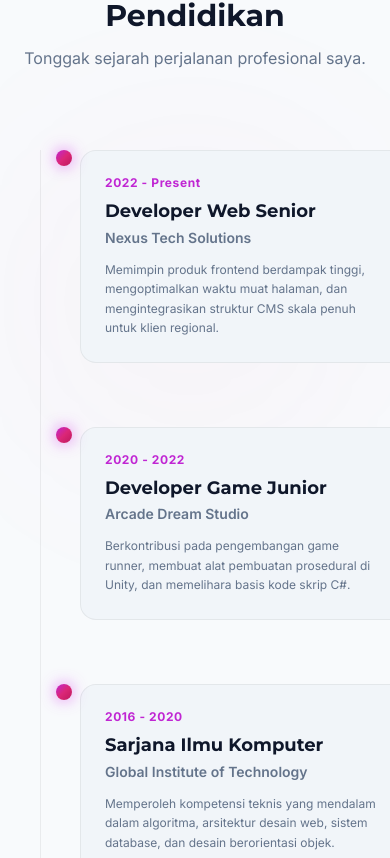
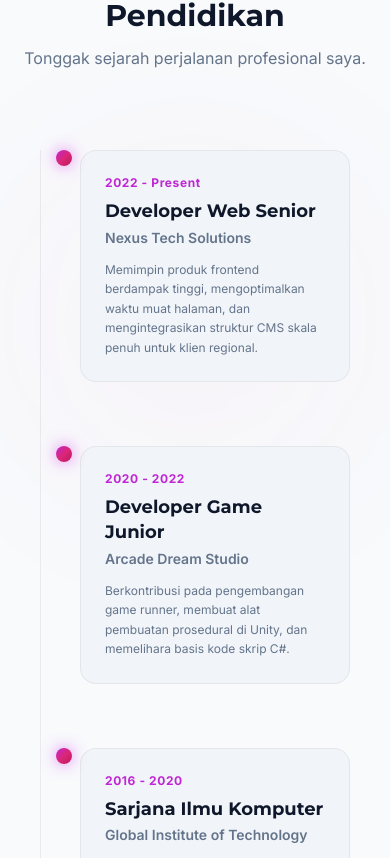
Before and after one commit to nailaazkia/webPortofolio, a React (Vite) app: page / in a window 390 px wide. Shown: the part 5286-6144 px from the top of the page. Built offline with nearby package versions, Linux system fonts and the light colour scheme; no server answers.

Commit message:
design: fix mobile layout cutoff of timeline cards

```diff
--- a/src/components/Experience.tsx
+++ b/src/components/Experience.tsx
@@ -34,7 +34,7 @@ export default function Experience({ experiences, lang }: ExperienceProps) {
         </div>
 
         {/* Timeline Container */}
-        <div className="relative max-w-3xl mx-auto pl-4 md:pl-0">
+        <div className="relative max-w-3xl mx-auto pl-4 pr-4 md:px-0">
           {/* Vertical center bar */}
           <div className="absolute left-4 md:left-1/2 top-0 bottom-0 w-[1px] bg-white/5 md:-translate-x-1/2" />
 
@@ -63,7 +63,7 @@ export default function Experience({ experiences, lang }: ExperienceProps) {
                   whileInView={{ opacity: 1, x: 0 }}
                   viewport={{ once: true, margin: '-50px' }}
                   transition={{ type: 'spring' as const, stiffness: 70, damping: 14 }}
-                  className={`w-full md:w-[45%] ml-10 md:ml-0 ${
+                  className={`w-[calc(100%-2.5rem)] md:w-[45%] ml-10 md:ml-0 ${
                     isEven ? 'md:pr-10 md:text-right' : 'md:pl-10 md:text-left'
                   }`}
                 >
```
